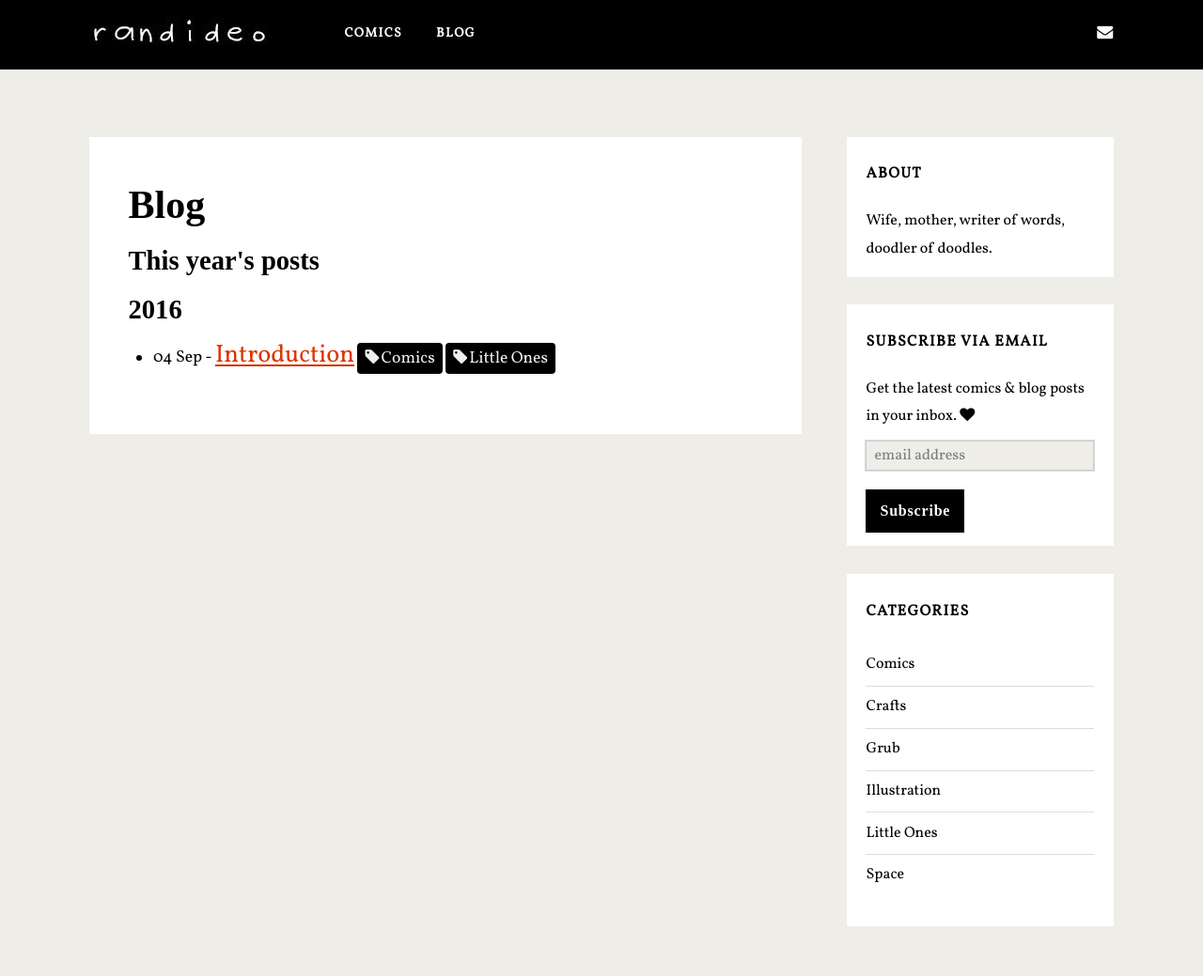
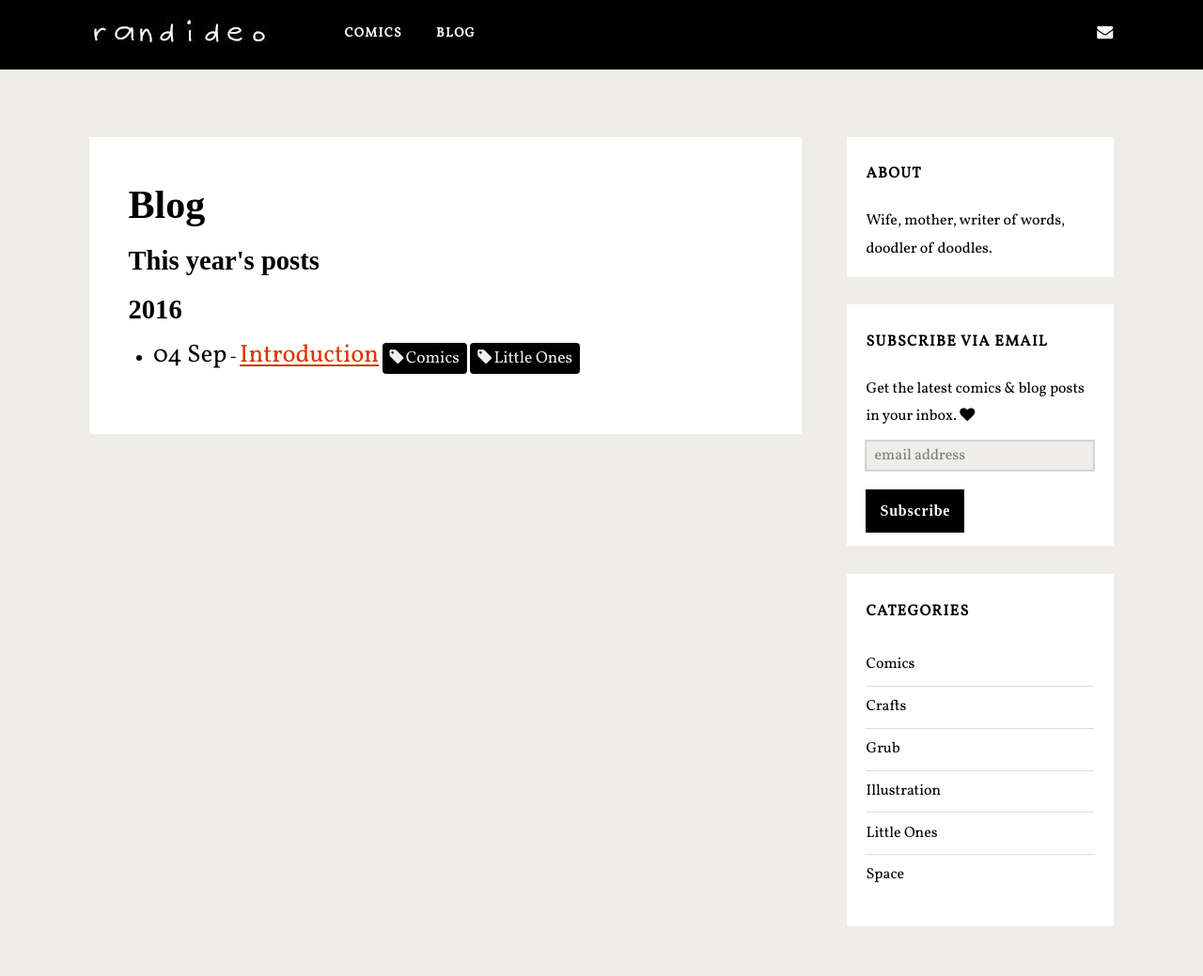
Before and after one commit to randideo/randideo.github.io, a Jekyll site: the page built from blog.html, in a window 1280 px wide. Shown: the whole page at 94% size. Built offline with Jekyll 4.4.1, drawn with Linux system fonts in a browser that asks for light colours; nearby versions of some CDN libraries; some web fonts are replaced; comment, search, counter and statistics services are not loaded.

Commit message:
Update blog.html

```diff
--- a/blog.html
+++ b/blog.html
@@ -16,7 +16,7 @@ title: Blog
         <ul class="past">
       {% endif %}
     {% endunless %}
-      <li><time>{{ post.date | date:"%d %b" }}</time> - <a href="{{ post.url }}" style="font-size: 1.5em;">{{ post.title }}</a>
+      <li><time style="font-size: 1.5em;">{{ post.date | date:"%d %b" }}</time> - <a href="{{ post.url }}" style="font-size: 1.5em;">{{ post.title }}</a>
         {% for tags in post.tags %}
         <a style="color: #efefef;" href="#{{ tag | slugify }}" class="codinfox-tag-mark"><i class="fa fa-tag" style="padding-right: 2px;" aria-hidden="true"></i>{{ tags }}</a> {% endfor %}
           </li>
```
